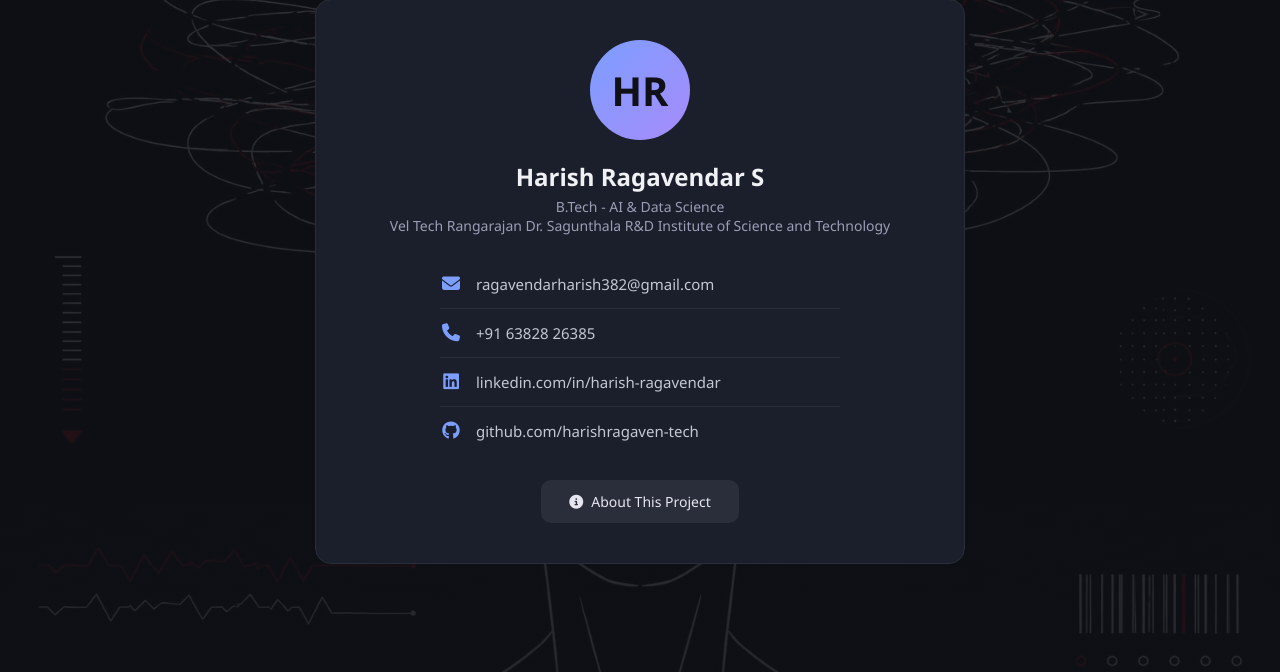
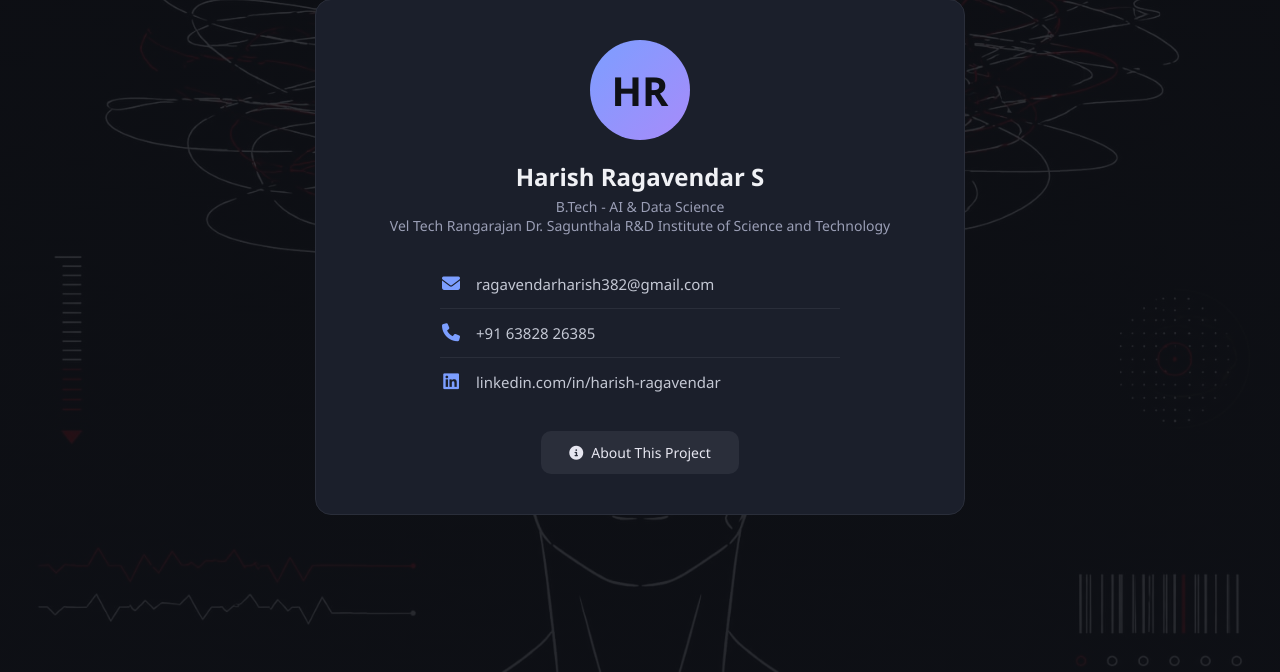
Before and after one commit to harishragaven-tech/Student-Mental-Stress-Classifier, a Flask app: page /contact in a window 1280 px wide. Shown: the part 128-800 px from the top of the page. Run offline with Flask 3, Linux system fonts and the light colour scheme; a user stored in the database is signed in; parts of the project's set-up code (start-up, migrations or seed data) failed here and were passed over.

Commit message:
Update contact.html

```diff
--- a/StudentMentalStressClassifier/templates/contact.html
+++ b/StudentMentalStressClassifier/templates/contact.html
@@ -49,10 +49,6 @@
                     <i class="fa-brands fa-linkedin"></i>
                     <a href="https://www.linkedin.com/in/harish-ragavendar-38a1bb370" target="_blank">linkedin.com/in/harish-ragavendar</a>
                 </li>
-                <li>
-                    <i class="fa-brands fa-github"></i>
-                    <a href="https://github.com/harishragaven-tech" target="_blank">github.com/harishragaven-tech</a>
-                </li>
             </ul>
 
             <a href="/about" class="btn-back" style="margin-top: 25px;">
```
